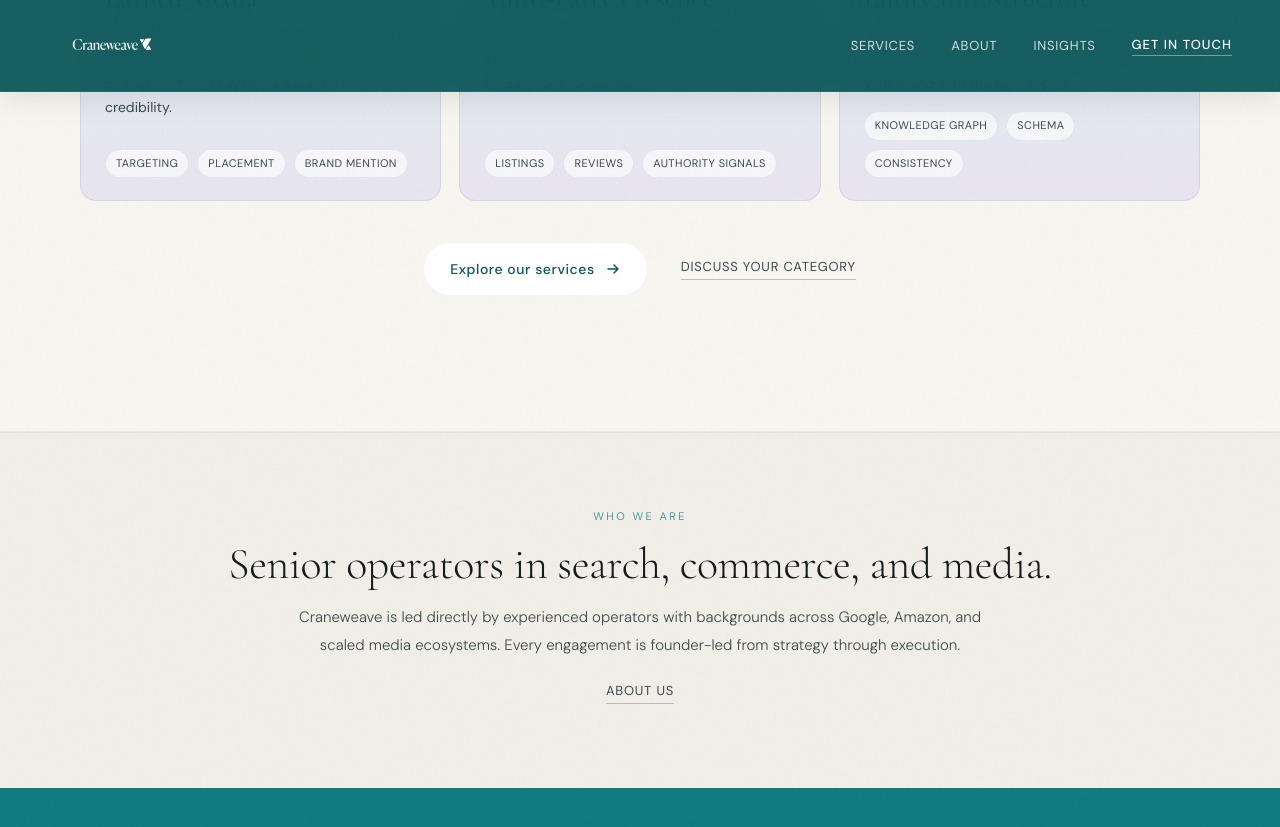
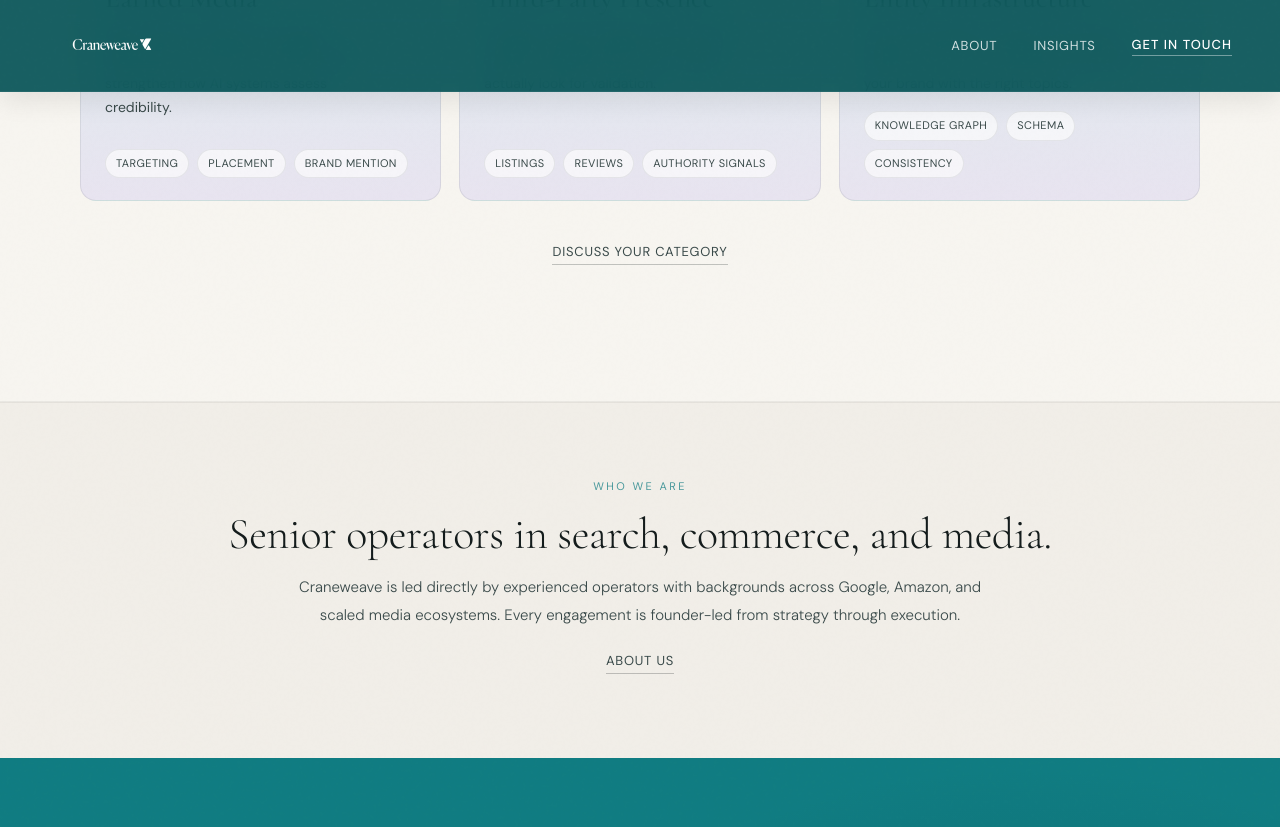
Before and after one commit to markym0rk/craneweave-site, a Jekyll site: the page index.html, which Jekyll copies as it is, in a window 1280 px wide and 900 px high, scrolled down 3693 px. Shown: the top 827 px of the window. Built offline with Jekyll 4.4.1, drawn with Linux system fonts in a browser that asks for light colours.

Commit message:
Remove 'Services' links from navigation and footer
Removed 'Services' links from navigation and footer.

```diff
--- a/index.html
+++ b/index.html
@@ -1148,7 +1148,6 @@
       <img src="Craneweave_Logo_White.png" alt="Craneweave" class="nav-logo-img" />
     </a>
     <div class="nav-right">
-      <a class="nav-link" href="/services/">Services</a>
       <a class="nav-link" href="/about/">About</a>
       <a class="nav-link" href="/blog/">Insights</a>
       <a class="nav-cta" href="mailto:hello@craneweave.com">Get in touch</a>
@@ -1331,10 +1330,6 @@
         </div>
 
         <div class="playbook-cta reveal reveal-delay-2">
-          <a class="btn-primary" href="/services/">
-            Explore our services
-            <svg width="16" height="16" viewBox="0 0 16 16" fill="none" aria-hidden="true"><path d="M3 8h10M9 4l4 4-4 4" stroke="currentColor" stroke-width="1.5" stroke-linecap="round" stroke-linejoin="round"/></svg>
-          </a>
           <a class="btn-text-link" href="mailto:hello@craneweave.com">Discuss your category</a>
         </div>
       </div>
@@ -1370,7 +1365,6 @@
     </div>
     <div class="footer-right">
       <a class="footer-link" href="/about/">About</a>
-      <a class="footer-link" href="/services/">Services</a>
       <a class="footer-link" href="/blog/">Insights</a>
       <a class="footer-link" href="https://www.linkedin.com/company/craneweave/" rel="noopener noreferrer">LinkedIn</a>
       <a class="footer-link" href="mailto:hello@craneweave.com">Contact</a>
```
